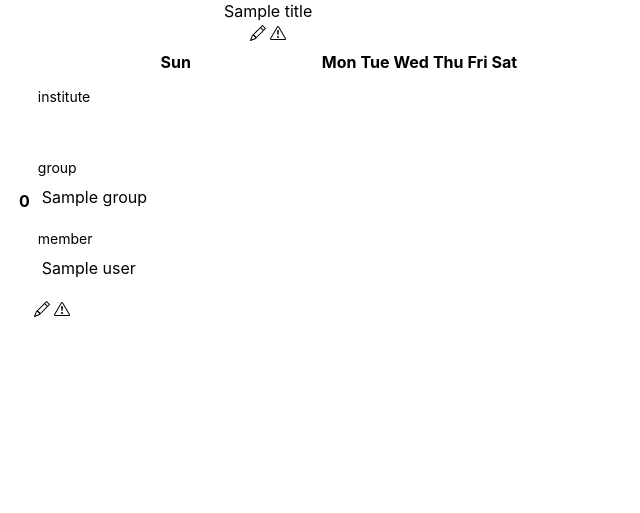
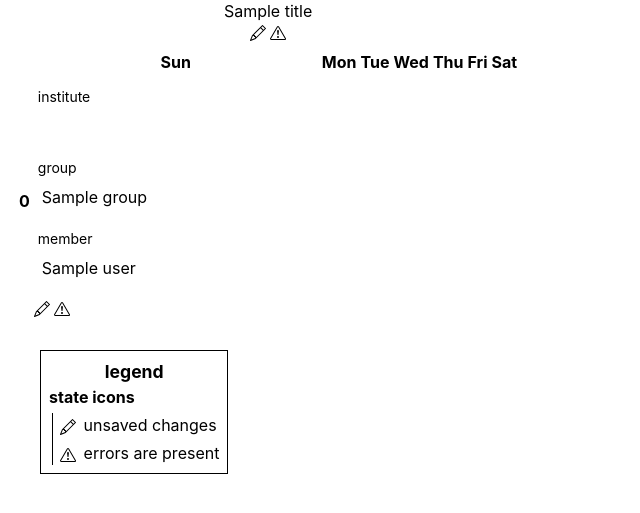
Before and after one commit to leej3/fmrif-scheduler-morse-version, a Python web app: template scheduler/templates/templates.html in a window 1280 px wide. Shown: the part 103-616 px from the top of the page, without its empty margins (0-640 px from the left). Run offline with Jinja, Linux system fonts and the light colour scheme; the template is opened without the code that fills it: most values are stand-ins (such as "Sample title", 1, 10 or a date in 2020).

Commit message:
add legend to editors

```diff
--- a/scheduler/static/base.css
+++ b/scheduler/static/base.css
@@ -431,3 +431,50 @@ p.note svg {
 	display: block;
 	margin-bottom: 1rem;
 }
+
+figure.legend {
+	margin: 1.5rem;
+	border: 1px solid currentColor;
+	padding: .5rem;
+	width: max-content;
+	max-width: 100%;
+}
+.legend figcaption {
+	text-align: center;
+	font-weight: bold;
+	font-size: 1.1rem;
+}
+.legend svg {
+	display: inline-block;
+	vertical-align: text-bottom;
+}
+.legend div {
+	margin-top: .6rem;
+}
+.legend>dl>div:first-of-type {
+	margin-top: 0;
+}
+.legend dl {
+	margin: 0;
+}
+.legend dt {
+	font-weight: bold;
+}
+.legend dl dd {
+	margin-left: .2rem;
+}
+.legend dl dl {
+	border-left: 1px solid currentColor;
+	padding-left: .4rem;
+}
+.legend dl dl div {
+	display: flex;
+	gap: .5rem;
+	margin-top: .25rem;
+}
+.legend dl dl dt {
+	flex-grow: 0;
+}
+.legend dl dl dd {
+	margin: 0;
+}
--- a/scheduler/templates/templates.html
+++ b/scheduler/templates/templates.html
@@ -42,4 +42,24 @@
 			</tbody>
 		</table>
 	</form>
+	<figure class=legend>
+		<figcaption>legend</figcaption>
+		<dl>
+			<div>
+				<dt>state icons</dt>
+				<dd>
+					<dl>
+						<div>
+							<dt>{{ icons.pencil("pencil") }}</dt>
+							<dd>unsaved changes</dd>
+						</div>
+						<div>
+							<dt>{{ icons.exclaim_triangle("exclamation point in triangle")}}</dt>
+							<dd>errors are present</dd>
+						</div>
+					</dl>
+				</dd>
+			</div>
+		</dl>
+	</figure>
 {% endblock %}
```
Also changed, not shown: scheduler/templates/device.html (+39 -0 lines).
